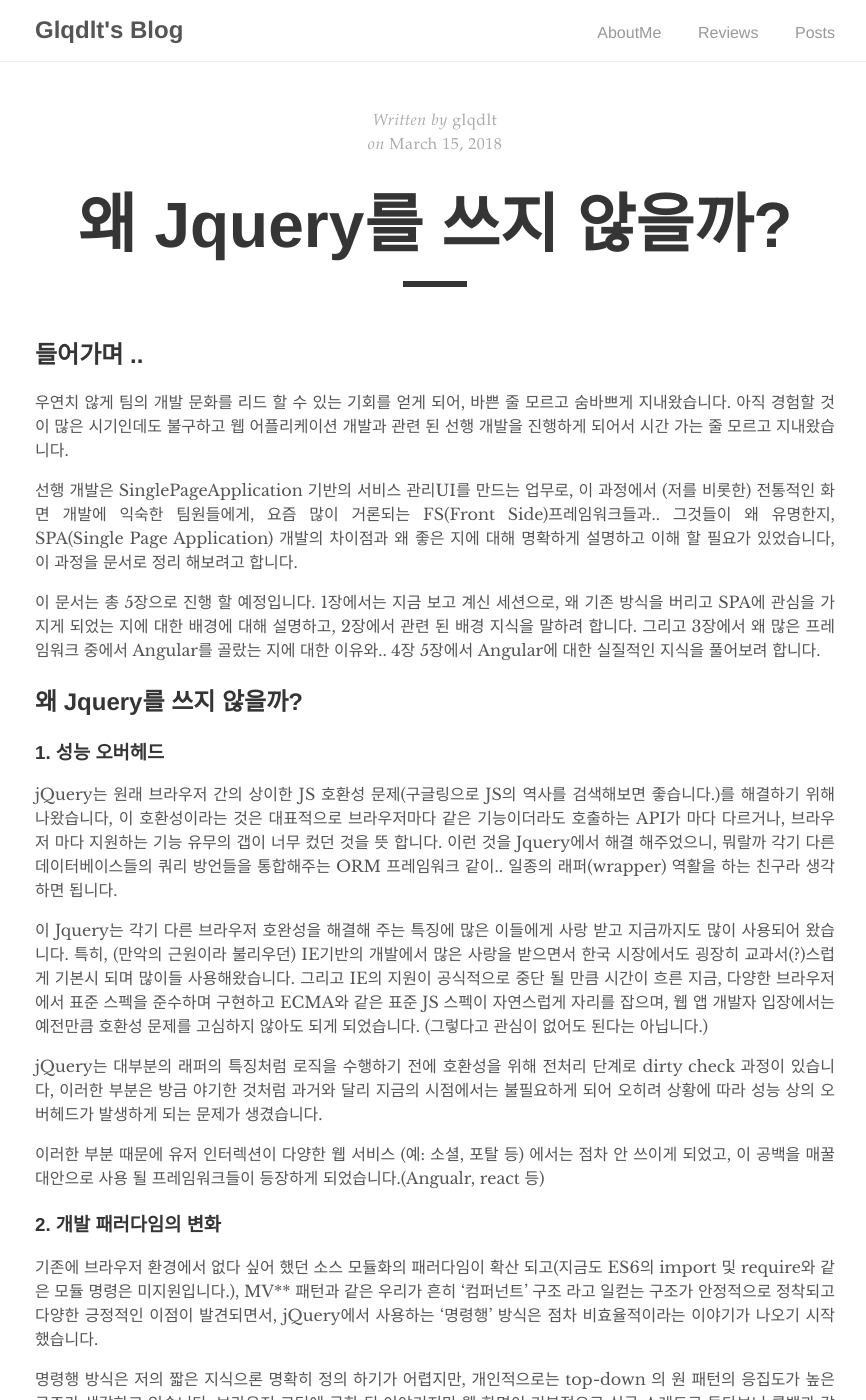
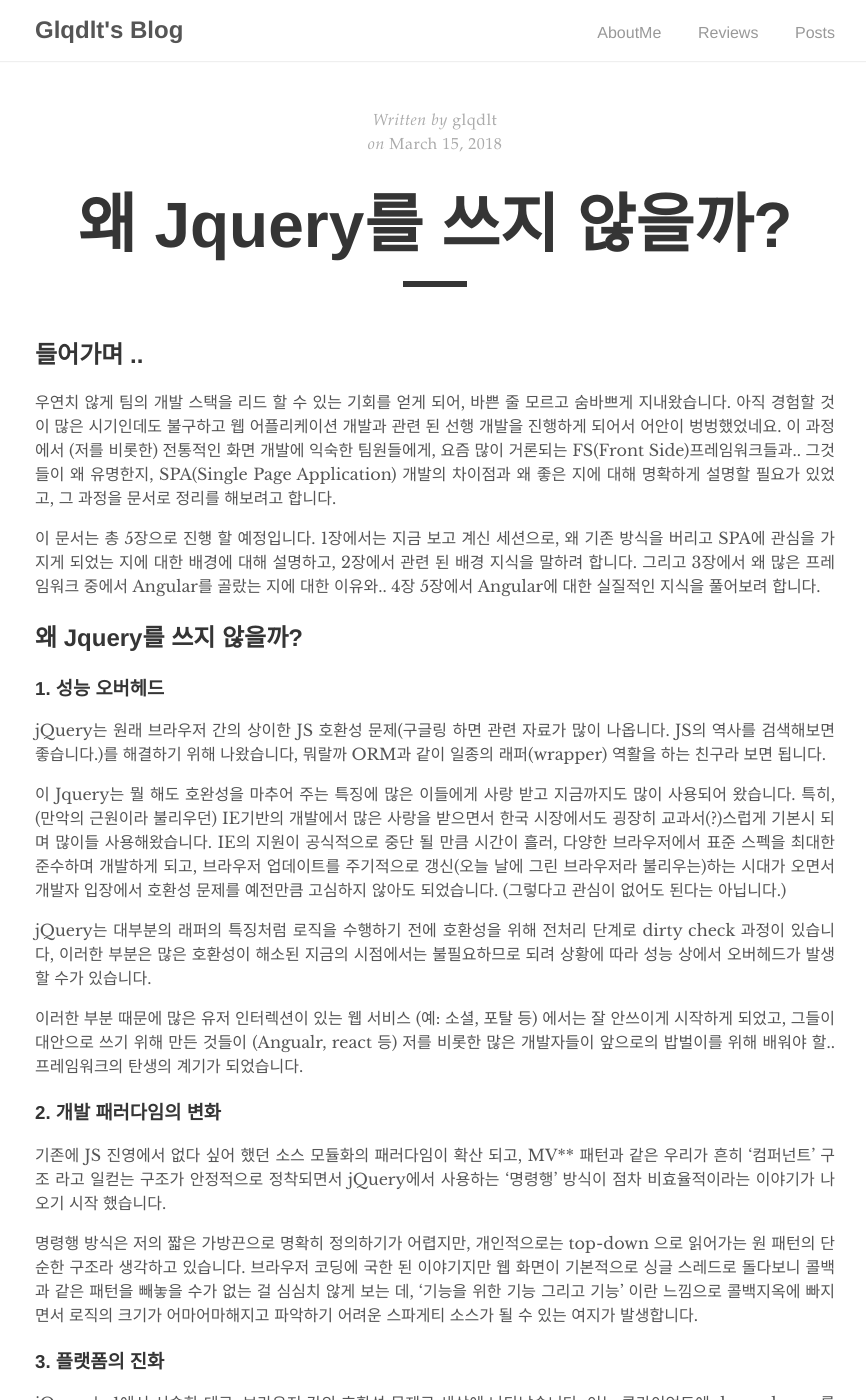
Before and after one commit to glqdlt/glqdlt.github.io, a Jekyll site: the page built from _posts/2018-03-15-왜 Jquery를 쓰지 않을까.md, in a window 1280 px wide and 1400 px high. Shown: the whole window, without its empty margins (205-1071 px from the left). Built offline with Jekyll 4.4.1, drawn with Linux system fonts in a browser that asks for light colours; comment, search, counter and statistics services are not loaded; some of the changed text lies outside the part shown.

Commit message:
improve : 어색한 문장 수정

```diff
--- a/_posts/2018-03-15-왜 Jquery를 쓰지 않을까.md
+++ b/_posts/2018-03-15-왜 Jquery를 쓰지 않을까.md
@@ -6,9 +6,7 @@
 
 ## 들어가며 ..
 
-우연치 않게 팀의 개발 문화를 리드 할 수 있는 기회를 얻게 되어, 바쁜 줄 모르고 숨바쁘게 지내왔습니다. 아직 경험할 것이 많은 시기인데도 불구하고 웹 어플리케이션 개발과 관련 된 선행 개발을 진행하게 되어서 시간 가는 줄 모르고 지내왔습니다.
-
-선행 개발은 SinglePageApplication 기반의 서비스 관리UI를 만드는 업무로, 이 과정에서 (저를 비롯한) 전통적인 화면 개발에 익숙한 팀원들에게, 요즘 많이 거론되는 FS(Front Side)프레임워크들과.. 그것들이 왜 유명한지, SPA(Single Page Application) 개발의 차이점과 왜 좋은 지에 대해 명확하게 설명하고 이해 할 필요가 있었습니다, 이 과정을 문서로 정리 해보려고 합니다.
+우연치 않게 팀의 개발 스택을 리드 할 수 있는 기회를 얻게 되어, 바쁜 줄 모르고 숨바쁘게 지내왔습니다. 아직 경험할 것이 많은 시기인데도 불구하고 웹 어플리케이션 개발과 관련 된 선행 개발을 진행하게 되어서 어안이 벙벙했었네요. 이 과정에서 (저를 비롯한) 전통적인 화면 개발에 익숙한 팀원들에게, 요즘 많이 거론되는 FS(Front Side)프레임워크들과.. 그것들이 왜 유명한지, SPA(Single Page Application) 개발의 차이점과 왜 좋은 지에 대해 명확하게 설명할 필요가 있었고, 그 과정을 문서로 정리를 해보려고 합니다.
 
 
 이 문서는 총 5장으로 진행 할 예정입니다.
@@ -18,19 +16,19 @@
 
 
 ### 1. 성능 오버헤드
- jQuery는 원래 브라우저 간의 상이한 JS 호환성 문제(구글링으로 JS의 역사를 검색해보면 좋습니다.)를 해결하기 위해 나왔습니다, 이 호환성이라는 것은 대표적으로 브라우저마다 같은 기능이더라도 호출하는 API가 마다 다르거나, 브라우저 마다 지원하는 기능 유무의 갭이 너무 컸던 것을 뜻 합니다. 이런 것을 Jquery에서 해결 해주었으니, 뭐랄까 각기 다른 데이터베이스들의 쿼리 방언들을 통합해주는 ORM 프레임워크 같이.. 일종의 래퍼(wrapper) 역활을 하는 친구라 생각 하면 됩니다.
+ jQuery는 원래 브라우저 간의 상이한 JS 호환성 문제(구글링 하면 관련 자료가 많이 나옵니다. JS의 역사를 검색해보면 좋습니다.)를 해결하기 위해 나왔습니다, 뭐랄까 ORM과 같이 일종의 래퍼(wrapper) 역활을 하는 친구라 보면 됩니다.
 
-이 Jquery는 각기 다른 브라우저 호완성을 해결해 주는 특징에 많은 이들에게 사랑 받고 지금까지도 많이 사용되어 왔습니다.
-특히, (만악의 근원이라 불리우던) IE기반의 개발에서 많은 사랑을 받으면서 한국 시장에서도 굉장히 교과서(?)스럽게 기본시 되며 많이들 사용해왔습니다. 그리고 IE의 지원이 공식적으로 중단 될 만큼 시간이 흐른 지금, 다양한 브라우저에서 표준 스펙을 준수하며 구현하고 ECMA와 같은 표준 JS 스펙이 자연스럽게 자리를 잡으며, 웹 앱 개발자 입장에서는 예전만큼 호환성 문제를 고심하지 않아도 되게 되었습니다. (그렇다고 관심이 없어도 된다는 아닙니다.)
+이 Jquery는 뭘 해도 호완성을 마추어 주는 특징에 많은 이들에게 사랑 받고 지금까지도 많이 사용되어 왔습니다.
+특히, (만악의 근원이라 불리우던) IE기반의 개발에서 많은 사랑을 받으면서 한국 시장에서도 굉장히 교과서(?)스럽게 기본시 되며 많이들 사용해왔습니다. IE의 지원이 공식적으로 중단 될 만큼 시간이 흘러, 다양한 브라우저에서 표준 스펙을 최대한 준수하며 개발하게 되고, 브라우저 업데이트를 주기적으로 갱신(오늘 날에 그린 브라우저라 불리우는)하는 시대가 오면서 개발자 입장에서 호환성 문제를 예전만큼 고심하지 않아도 되었습니다. (그렇다고 관심이 없어도 된다는 아닙니다.)
 
-jQuery는 대부분의 래퍼의 특징처럼 로직을 수행하기 전에 호환성을 위해 전처리 단계로 dirty check 과정이 있습니다, 이러한 부분은 방금 야기한 것처럼 과거와 달리 지금의 시점에서는 불필요하게 되어 오히려 상황에 따라 성능 상의 오버헤드가 발생하게 되는 문제가 생겼습니다.
+jQuery는 대부분의 래퍼의 특징처럼 로직을 수행하기 전에 호환성을 위해 전처리 단계로 dirty check 과정이 있습니다, 이러한 부분은 많은 호환성이 해소된 지금의 시점에서는 불필요하므로 되려 상황에 따라 성능 상에서 오버헤드가 발생할 수가 있습니다.
 
-이러한 부분 때문에 유저 인터렉션이 다양한 웹 서비스 (예: 소셜, 포탈 등) 에서는 점차 안 쓰이게 되었고, 이 공백을 매꿀 대안으로 사용 될 프레임워크들이 등장하게 되었습니다.(Angualr, react 등)
+이러한 부분 때문에 많은 유저 인터렉션이 있는 웹 서비스 (예: 소셜, 포탈 등) 에서는 잘 안쓰이게 시작하게 되었고,  그들이 대안으로 쓰기 위해 만든 것들이 (Angualr, react 등) 저를 비롯한 많은 개발자들이 앞으로의 밥벌이를 위해 배워야 할.. 프레임워크의 탄생의 계기가 되었습니다.
 
 ### 2. 개발 패러다임의 변화
-기존에 브라우저 환경에서 없다 싶어 했던 소스 모듈화의 패러다임이 확산 되고(지금도 ES6의 import 및 require와 같은 모듈 명령은 미지원입니다.), MV** 패턴과 같은 우리가 흔히 '컴퍼넌트' 구조 라고 일컫는 구조가 안정적으로 정착되고 다양한 긍정적인 이점이 발견되면서, jQuery에서 사용하는 '명령행' 방식은 점차 비효율적이라는 이야기가 나오기 시작 했습니다.
+기존에 JS 진영에서 없다 싶어 했던 소스 모듈화의 패러다임이 확산 되고, MV** 패턴과 같은 우리가 흔히 '컴퍼넌트' 구조 라고 일컫는 구조가 안정적으로 정착되면서 jQuery에서 사용하는 '명령행' 방식이 점차 비효율적이라는 이야기가 나오기 시작 했습니다.
 
-명령행 방식은 저의 짧은 지식으론 명확히 정의 하기가 어렵지만, 개인적으로는 top-down 의 원 패턴의 응집도가 높은 구조라 생각하고 있습니다. 브라우저 코딩에 국한 된 이야기지만 웹 화면이 기본적으로 싱글 스레드로 돌다보니 콜백과 같은 패턴을 빼놓을 수가 없는 걸 심심치 않게 보는 데, '기능을 위한 기능 그리고 기능' 이란 느낌으로 콜백지옥에 빠지면서 로직의 크기가 어마어마해지고 파악하기 어려운 스파게티 소스가 될 수 있는 여지가 발생합니다.
+명령행 방식은 저의 짧은 가방끈으로 명확히 정의하기가 어렵지만, 개인적으로는 top-down 으로 읽어가는 원 패턴의 단순한 구조라 생각하고 있습니다. 브라우저 코딩에 국한 된 이야기지만 웹 화면이 기본적으로 싱글 스레드로 돌다보니 콜백과 같은 패턴을 빼놓을 수가 없는 걸 심심치 않게 보는 데, '기능을 위한 기능 그리고 기능' 이란 느낌으로 콜백지옥에 빠지면서 로직의 크기가 어마어마해지고 파악하기 어려운 스파게티 소스가 될 수 있는 여지가 발생합니다.
 
 
 ### 3. 플랫폼의 진화
```
